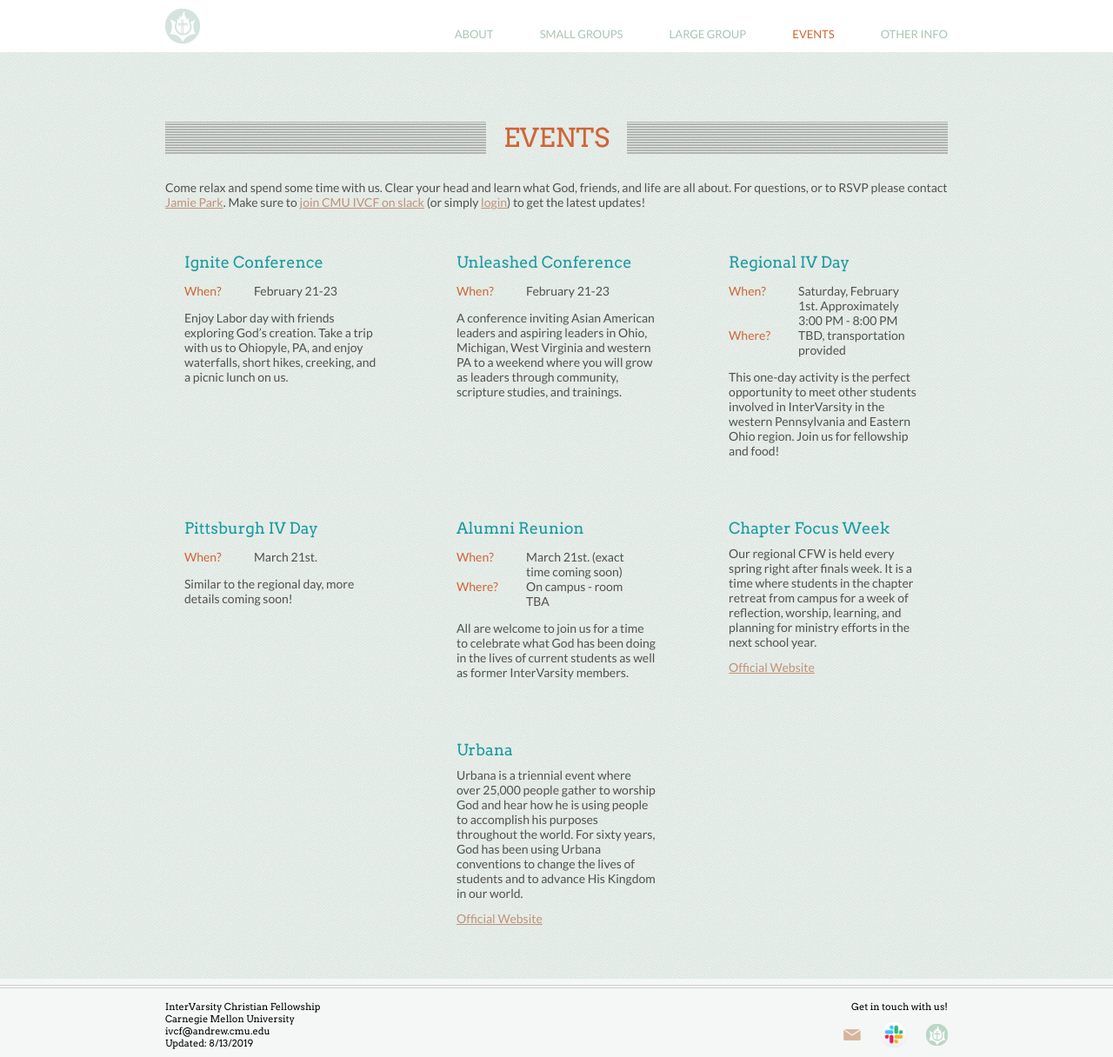
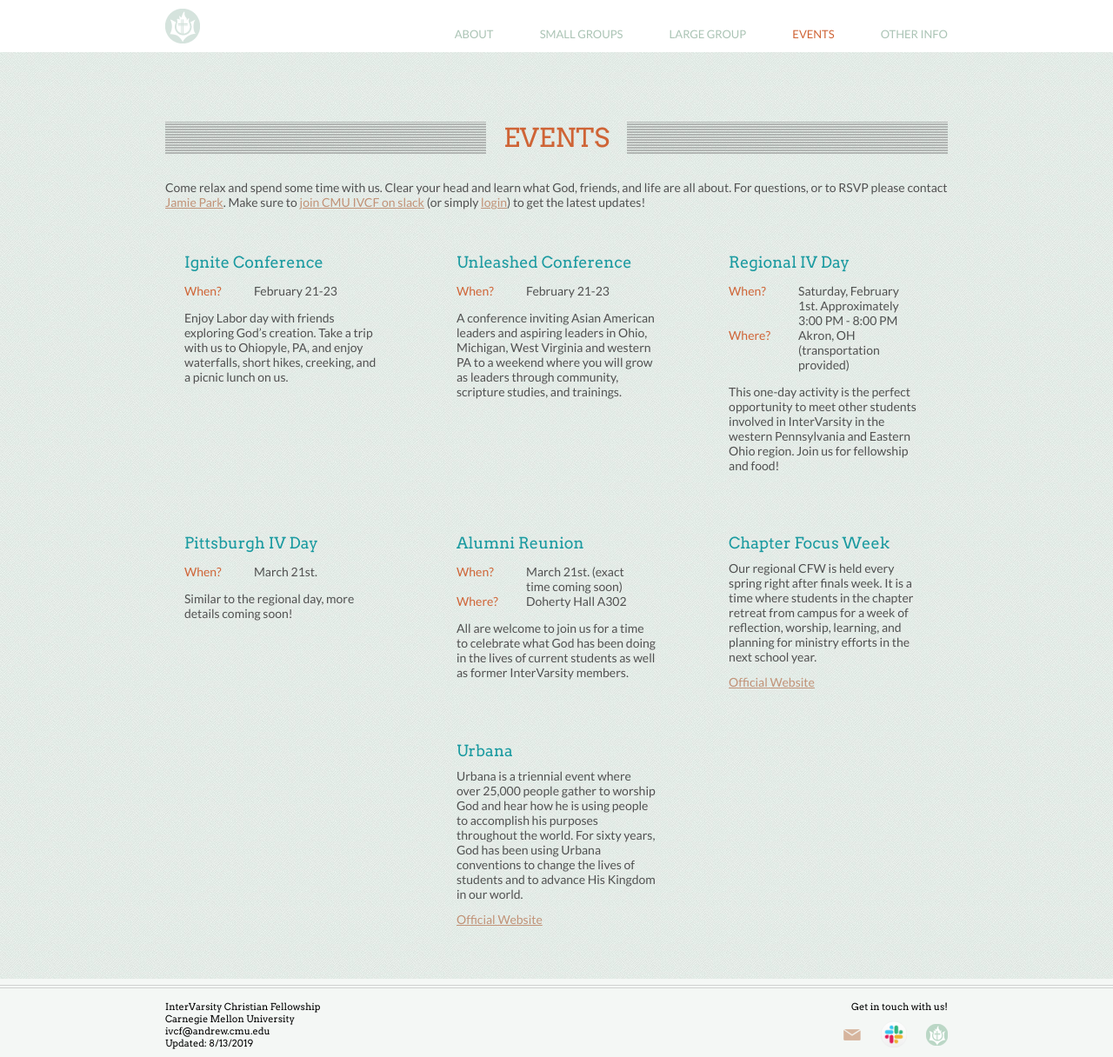
Before and after one commit to ivcf-cmu/ivcf-cmu.github.io, a Jekyll site: the page built from events.md, in a window 1280 px wide and 1216 px high. Shown: the whole window at 87% size. Built offline with Jekyll 4.4.1, drawn with Linux system fonts in a browser that asks for light colours.

Commit message:
updated location for women's group and for the alumni reunion

```diff
--- a/events.md
+++ b/events.md
@@ -44,7 +44,7 @@
         </dd>
 				<dt>Where?&nbsp;</dt>
         <dd>
-          TBD, transportation provided
+          Akron, OH (transportation provided)
         </dd>
 			</dl>
 			<p>
@@ -76,7 +76,7 @@
         </dd>
 				<dt>Where?&nbsp;</dt>
         <dd>
-          On campus - room TBA
+          Doherty Hall A302
         </dd>
 			</dl>
 			<p>
```
